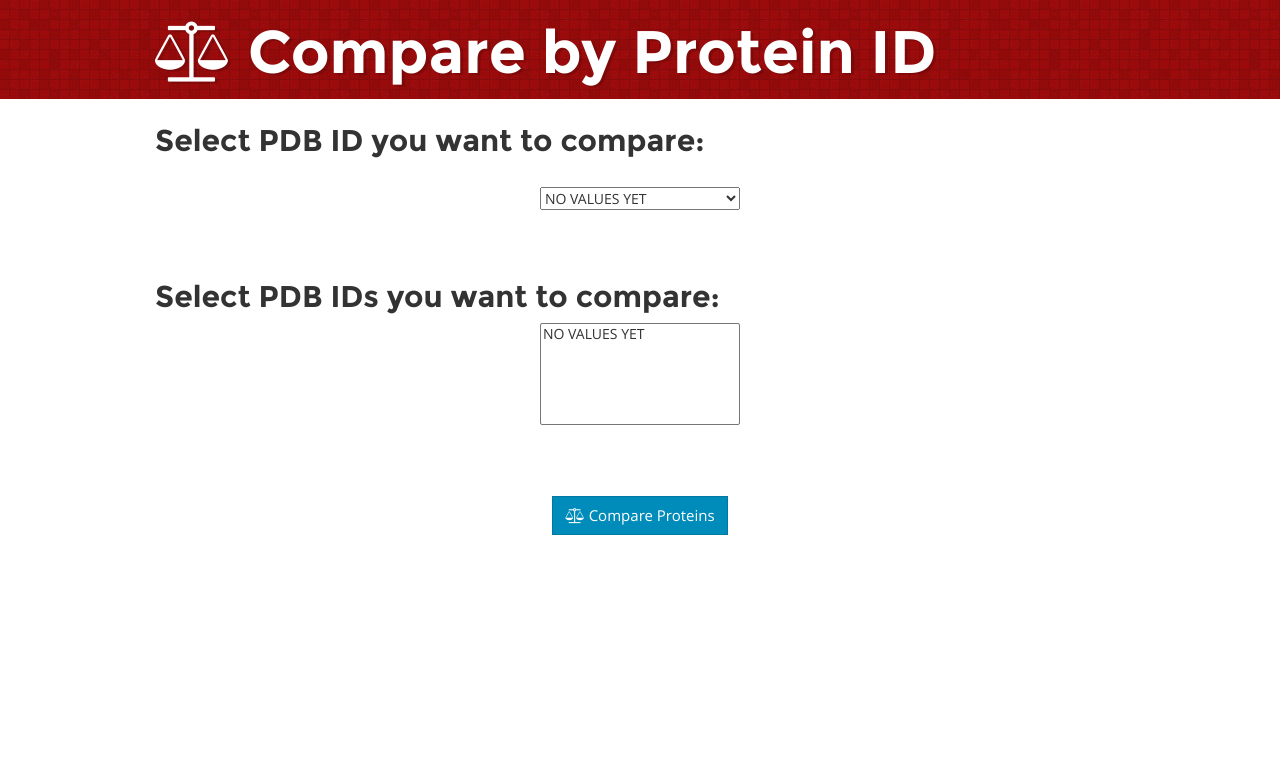
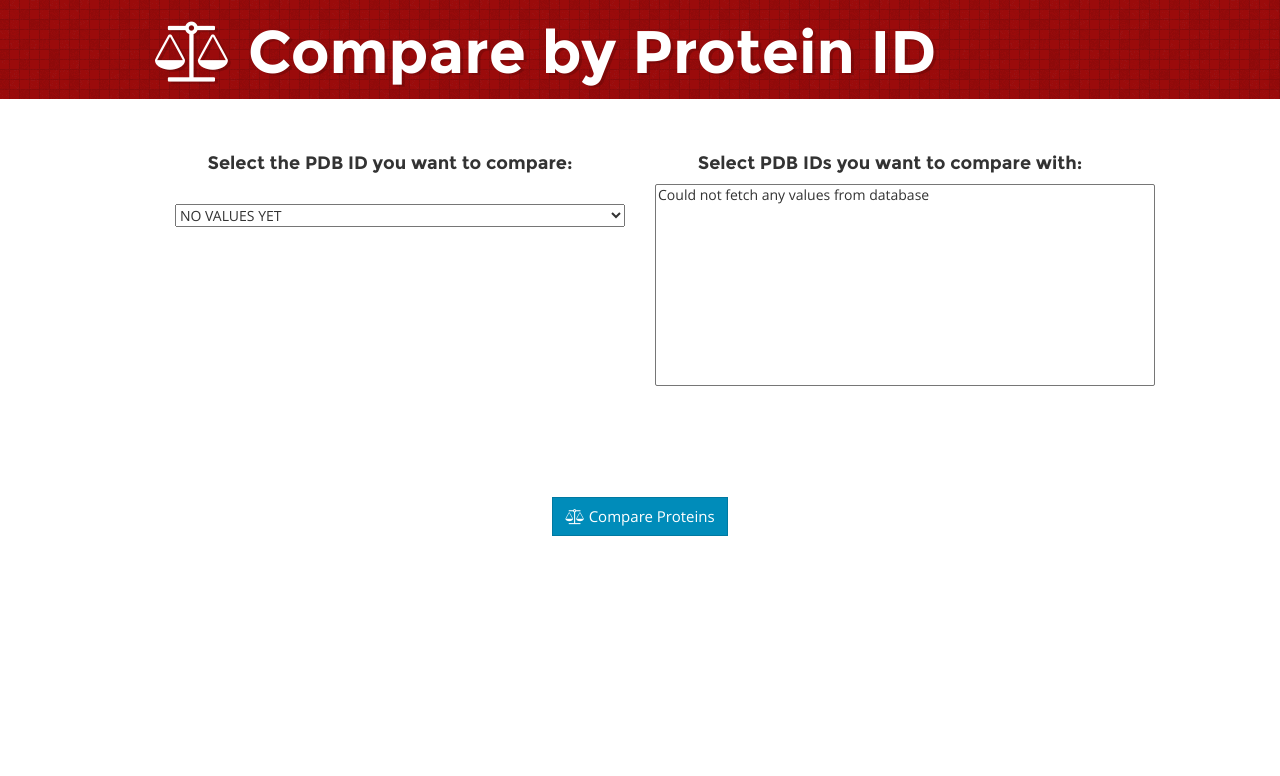
Before and after one commit to TitliSarkar/TSR3DSystem, a Django app: a page that uses protein/protein/compare/templates/compare_by_pid_home.html in a window 1280 px wide. Shown: the part 51-827 px from the top of the page. Run offline with Django 3.2, Linux system fonts and the light colour scheme; data that the repository does not hold is empty; some libraries are stand-ins or nearby versions.

Commit message:
Applied same styling for the texts in the search compare home views

```diff
--- a/protein/protein/compare/templates/compare_by_pid_home.html
+++ b/protein/protein/compare/templates/compare_by_pid_home.html
@@ -29,40 +29,51 @@
 {% endblock script %}
 
 {% block body %}
+<br/><br/>
 <form name="displayform" method="POST" action="{% url 'compare_by_pid_result' %}">
     {% csrf_token %}
-    <h2>Select PDB ID you want to compare:</h2>
+    <div class="row">
+        <div class="col-md-6">
             <div class="centered">
+                <h4>Select the PDB ID you want to compare:</h4>
+            </div><!--centered-->
             <select id="list1" name="list1"
                 onclick='list1Changed(this.value);'
-            style="margin:20px;min-width: 200px">
+                style="margin:20px;min-width:450px">
                 {% for protein in object_list %}
                 <option value="{{ protein.Protein_ID }}" >{{ protein.Protein_ID }}</option>
                 {% empty %}
                 <option value="">NO VALUES YET</option>
                 {% endfor %}
             </select>
-        <br>
+            <br><br>
             <p id="demo"></p>
-        <br>
+        </div><!--col-md-6-->
+        <div class="col-md-6">
+            <div class="centered">
+                <h4>Select PDB IDs you want to compare with:</h4>
             </div><!--centered-->
-    <h2>Select PDB IDs you want to compare:</h2>
-    <div class="centered">
-        <select id="list2" name="list2" size=5
-            style="min-width: 200px" multiple="multiple"
+            <select id="list2" name="list2" size=10
+                style="min-width:500px" multiple="multiple"
                 onclick='list2Changed(this.value);'>
                 {% for protein in object_list %}
                 <option value="{{ protein.Protein_ID }}" >{{ protein.Protein_ID }}</option>
                 {% empty %}
-            <option value="">NO VALUES YET</option>
+                <option value="">Could not fetch any values from database</option>
                 {% endfor %}
             </select>
+            <br><br>
+            <p id="demo1"></p>
+        </div><!--col-md-6-->
+    </div><!--row-->
     <br><br><br><br>
-        <p id="demo1"></p>
+    <div class="row">
+        <div class="centered">
             <button type="submit" class="btn btn-primary">
                 <i class="fa fa-balance-scale"></i> Compare Proteins
             </button>
         </div><!--centered-->
+    </div><!--row-->
 </form>
 
 {% endblock body %}
```
Also changed, not shown: protein/protein/search/templates/search_by_pid_home.html (+9 -5 lines), protein/protein/search/templates/search_by_pid_seq_home.html (+8 -4 lines), protein/protein/search/templates/search_by_pid_seq_search.html (+7 -6 lines). Lines whose indentation alone changed are shown as unchanged.
